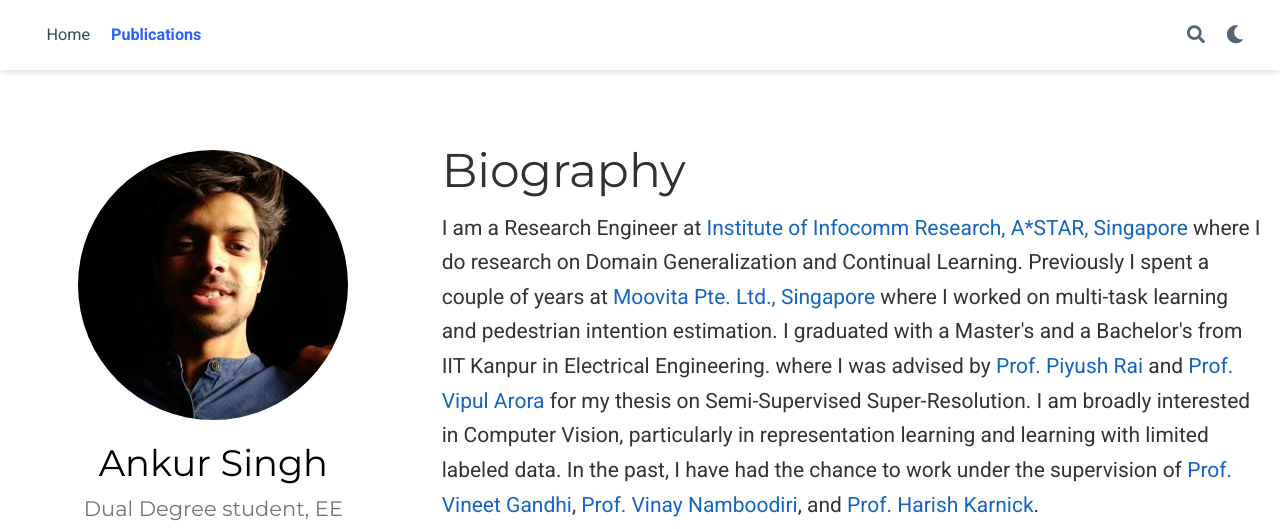
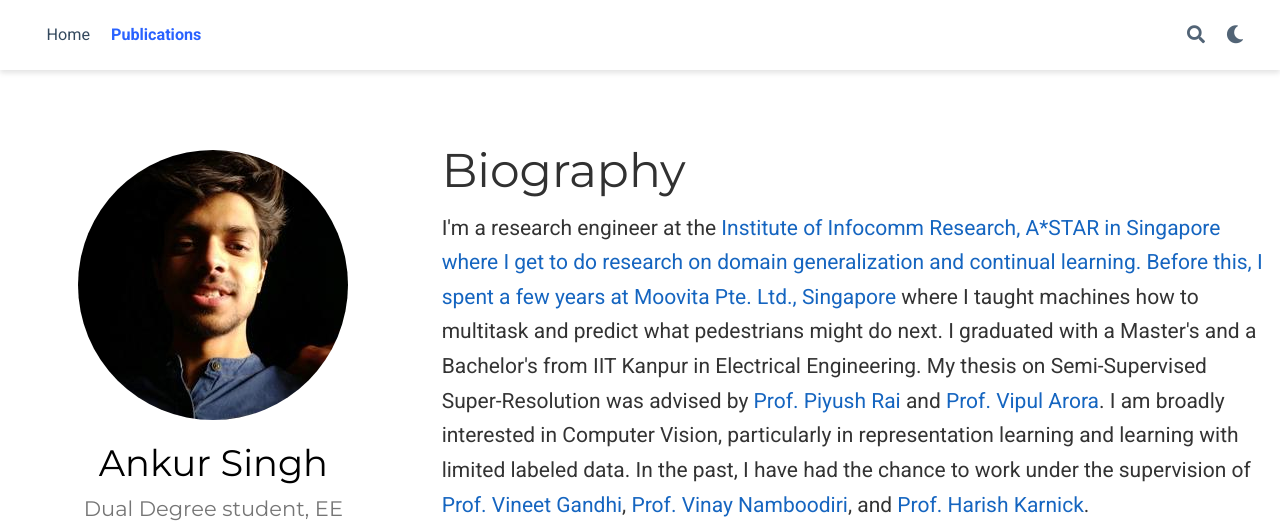
Before and after one commit to ankur219/ankur219.github.io, a plain HTML site: page index.html in a window 1280 px wide. Shown: the top 529 px of the page. Drawn offline with nearby package versions, Linux system fonts and the light colour scheme; some icons are missing.

Commit message:
Update index.html

```diff
--- a/index.html
+++ b/index.html
@@ -781,7 +781,7 @@
     <h1>Biography</h1>
 
     <div class="article-style">
-      <p>I am a Research Engineer at <a href="https://www.cse.iitk.ac.in/users/piyush/" target="_blank"> Institute of Infocomm Research, A*STAR, Singapore </a> where I do research on Domain Generalization and Continual Learning. Previously I spent a couple of years at <a href="http://www.moovita.com/" target="_blank">Moovita Pte. Ltd., Singapore</a> where I worked on multi-task learning and pedestrian intention estimation. I graduated with a Master's and a Bachelor's from IIT Kanpur in Electrical Engineering. where I was advised by <a href="https://www.cse.iitk.ac.in/users/piyush/" target="_blank">Prof. Piyush Rai</a> and <a href="https://vipular.github.io/" target="_blank">Prof. Vipul Arora</a> for my thesis on Semi-Supervised Super-Resolution. I am broadly interested in Computer Vision, particularly in representation learning and learning with limited labeled data. In the past, I have had the chance to work under the supervision of <a href="https://faculty.iiit.ac.in/~vgandhi/" target="_blank">Prof. Vineet Gandhi</a>, <a href="https://vinaypn.github.io/" target="_blank">Prof. Vinay Namboodiri</a>, and <a href="https://iitk.ac.in/new/dr-harish-karnick" target="_blank">Prof. Harish Karnick</a>.</p>
+      <p>I'm a research engineer at the <a href="https://www.a-star.edu.sg/i2r" target="_blank"> Institute of Infocomm Research, A*STAR in Singapore where I get to do research on domain generalization and continual learning. Before this, I spent a few years at <a href="http://www.moovita.com/" target="_blank">Moovita Pte. Ltd., Singapore</a> where I taught machines how to multitask and predict what pedestrians might do next. I graduated with a Master's and a Bachelor's from IIT Kanpur in Electrical Engineering. My thesis on Semi-Supervised Super-Resolution was advised by <a href="https://www.cse.iitk.ac.in/users/piyush/" target="_blank">Prof. Piyush Rai</a> and <a href="https://vipular.github.io/" target="_blank">Prof. Vipul Arora</a>. I am broadly interested in Computer Vision, particularly in representation learning and learning with limited labeled data. In the past, I have had the chance to work under the supervision of <a href="https://faculty.iiit.ac.in/~vgandhi/" target="_blank">Prof. Vineet Gandhi</a>, <a href="https://vinaypn.github.io/" target="_blank">Prof. Vinay Namboodiri</a>, and <a href="https://iitk.ac.in/new/dr-harish-karnick" target="_blank">Prof. Harish Karnick</a>.</p>
 <p>You can check out my publications below. If they seem interesting to you and you&rsquo;re interested in a potential research collaboration, feel free to contact me by email or Linkedin.</p>
 <p>
   <i class="fas fa-download  pr-1 fa-fw"></i> Download my <a href="/uploads/CV_AnkurSingh.pdf" target="_blank">resumé</a>.</p>
```
